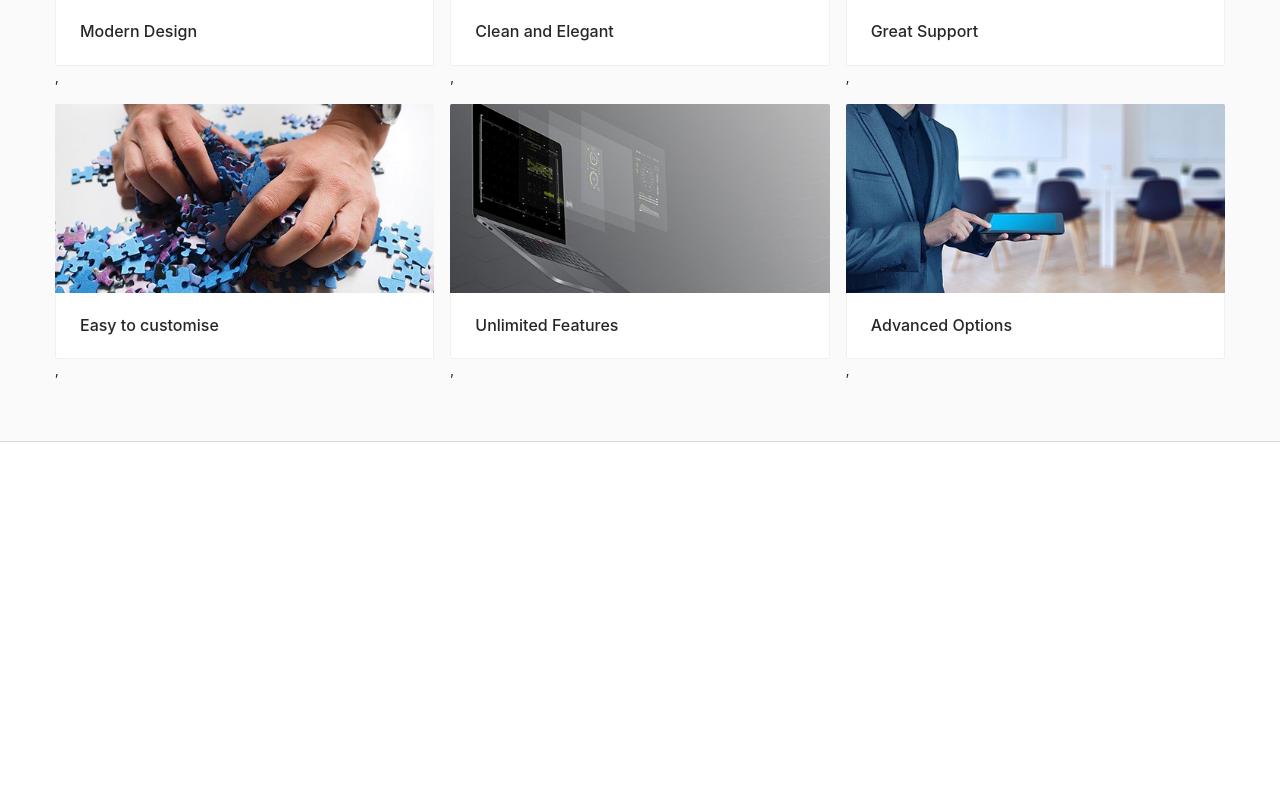
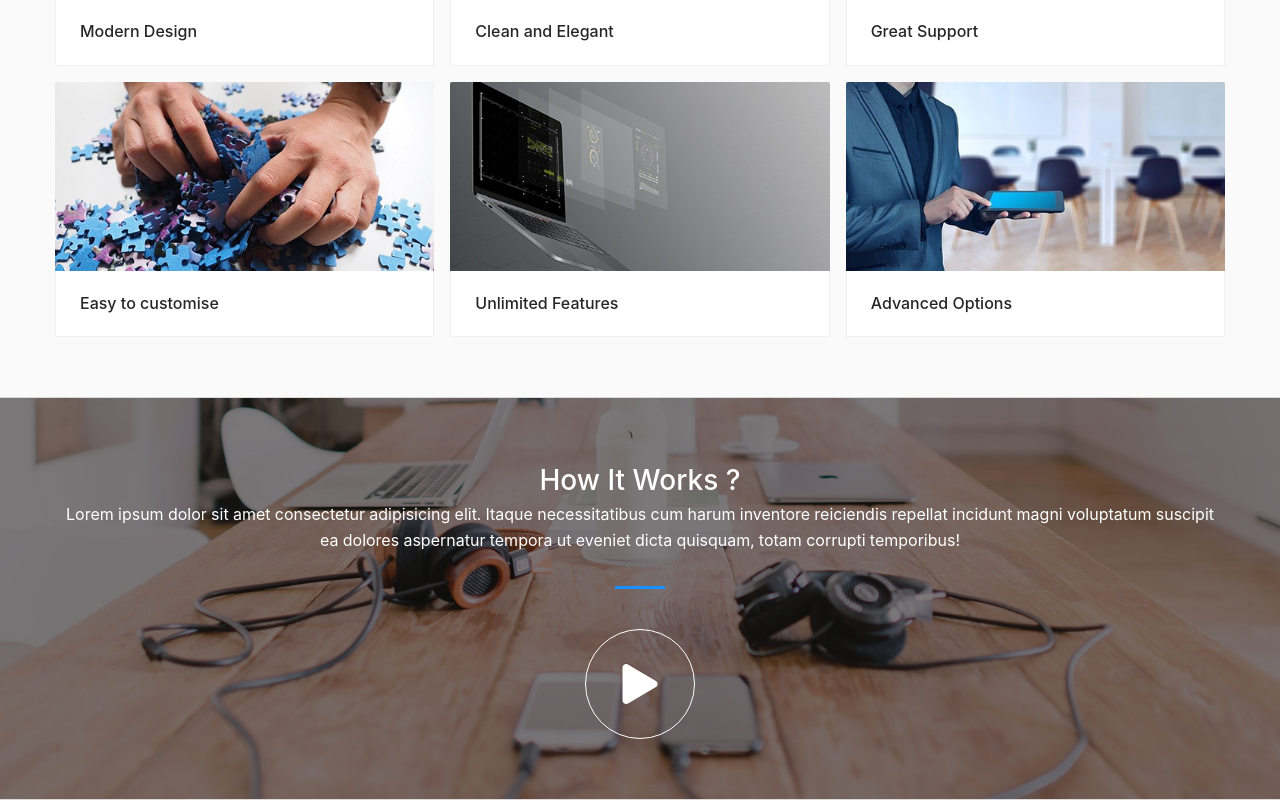
Before and after one commit to AkhrorSoliev/Tech-React-AntDesign-Website, a React (Create React App) app: page / in a window 1280 px wide. Shown: the part 1840-2640 px from the top of the page. Before the commit the page ends 2282 px from the top, so only its background shows below. Built offline with nearby package versions, Linux system fonts and the light colour scheme.

Commit message:
add modal part

```diff
--- a/src/components/views/home.js
+++ b/src/components/views/home.js
@@ -2,6 +2,7 @@ import React from 'react'
 import AppHero from '../home/hero'
 import About from './about'
 import AppFeature from './feature'
+import AppWorks from './works'
 
 function AppHome() {
   return (
@@ -9,6 +10,7 @@ function AppHome() {
       <AppHero />
       <About />
       <AppFeature />
+      <AppWorks/>
     </div>
   )
 }
--- /dev/null
+++ b/src/components/views/works.js
@@ -0,0 +1,40 @@
+import React, { useState } from 'react'
+import { Modal, Button } from 'antd'
+
+
+
+function AppWorks() {
+    const [isModalVisible, setIsModalVisible] = useState(false);
+
+    const showModal = () => {
+        setIsModalVisible(true);
+    };
+
+    const handleCancel = () => {
+        setIsModalVisible(false);
+    };
+    return (
+        <div className="block worksBlock">
+            <div className="container-fluid">
+                <div className="titleHolder">
+                    <h2>How It Works ?</h2>
+                    <p> Lorem ipsum dolor sit amet consectetur adipisicing elit. Itaque necessitatibus cum harum inventore reiciendis repellat incidunt magni voluptatum suscipit ea dolores aspernatur tempora ut eveniet dicta quisquam, totam corrupti temporibus!</p>
+                </div>
+                <div>
+                    <div className="contentHolder">
+                        <Button type="primary" onClick={showModal}>
+                            <i className="fas fa-play"></i>
+                        </Button>
+                    </div>
+                    <Modal footer={null} title="Tutorials" visible={isModalVisible} onCancel={handleCancel}>
+                        <iframe title="Woocommerce Tutorial" width="100%" height="350" src="https://www.youtube.com/embed/8f8_JYIzOno?list=PLiUrl-SQRR7LQINGQGE99pXWDuKq4SxfU"></iframe>
+                    </Modal>
+                </div>
+            </div>
+        </div>
+    )
+}
+
+
+
+export default AppWorks;
```
Also changed, not shown: src/components/views/feature.js (+6 -7 lines), 1 other file (tests, documents, lock files or other folders).
